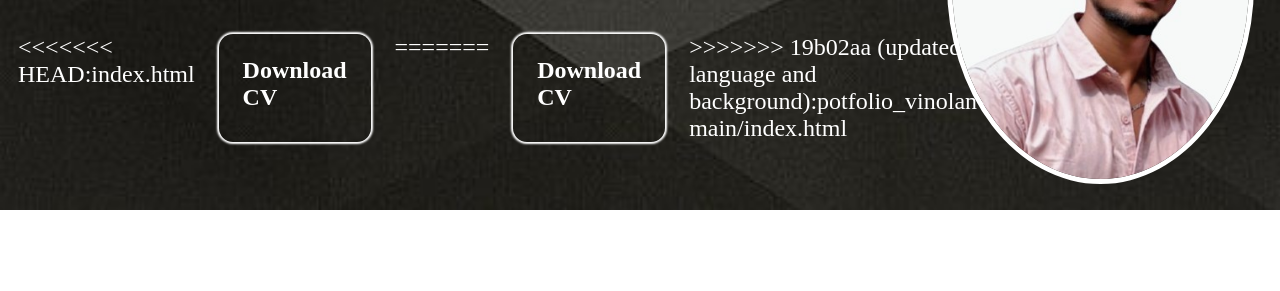
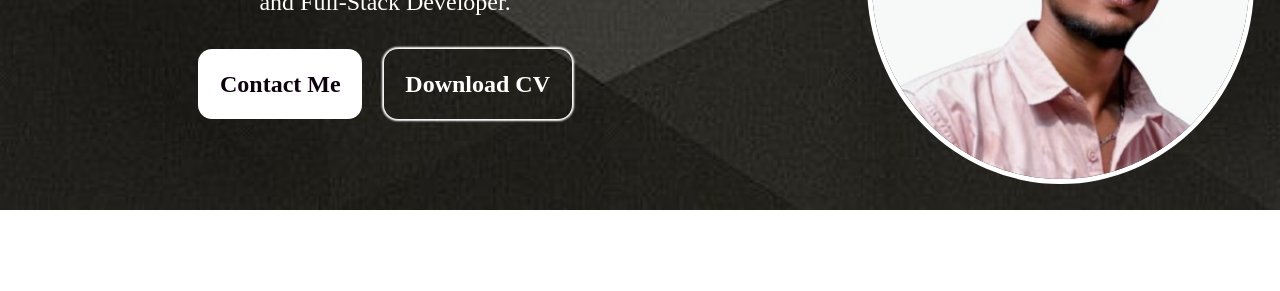
Before and after one commit to vinolan-martin/potfolio, a plain HTML site: page index.html in a window 1280 px wide. Shown: the part 318-609 px from the top of the page. Drawn offline with Linux system fonts and the light colour scheme.

Commit message:
finalupdatecv

```diff
--- a/index.html
+++ b/index.html
@@ -34,11 +34,8 @@
                     <p >and Full-Stack Developer.</p>
                     <div  style="margin-top: 4%;width: 100%;display: flex;justify-content: center;gap: 3%;">
                         <a id="contbutton" href="#Contact" >Contact Me</a>
-<<<<<<< HEAD:index.html
-                        <a id="download" href="vinolan_martin_resume (5).pdf" download="vinolan-martin.pdf">Download CV</a>
-=======
-                        <a id="download" href="Vinolan-martin_resume.pdf" download="Vinolan-martin_resume">Download CV</a>
->>>>>>> 19b02aa (updated language and background):potfolio_vinolan-main/index.html
+                        <a id="download" href="Vinolan_martin_resumee.pdf" download="Vinolan_martin_resumee">Download CV</a>
+
                     </div>
                 </div>
             </div>
```
Also changed, not shown: 5 other files.
